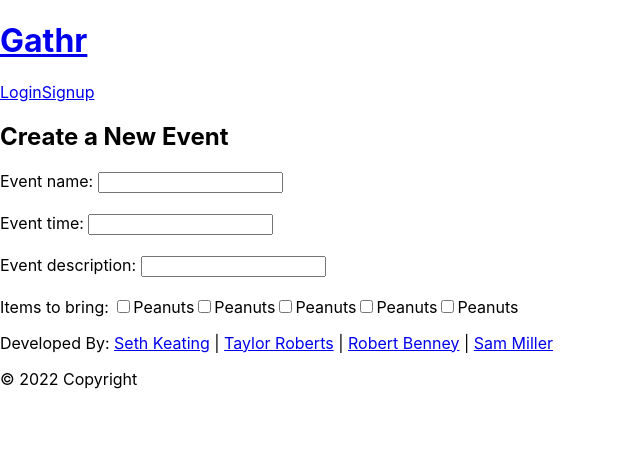
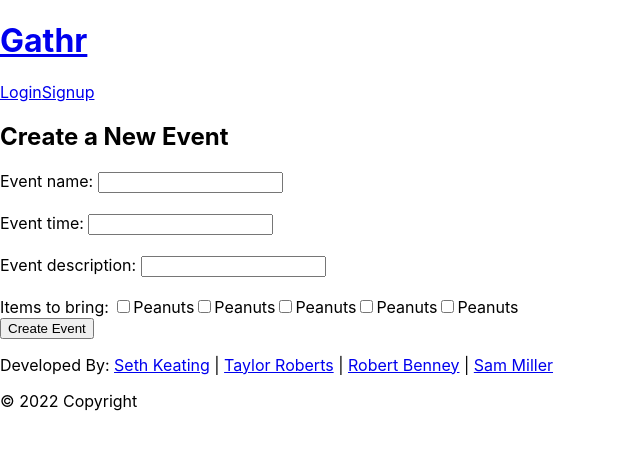
Before and after one commit to Rbenney15/gathr, a React (Create React App) app in the folder client/: page /create-event in a window 1280 px wide. Shown: the top 450 px of the page, without its empty margins (0-640 px from the left). Built offline with nearby package versions, Linux system fonts and the light colour scheme.

Commit message:
added links to eventcreate, event, rsvp

```diff
--- a/client/src/App.js
+++ b/client/src/App.js
@@ -9,14 +9,16 @@ import {
 import { setContext } from "@apollo/client/link/context";
 
 import Login from "../src/components/Login";
+import Signup from "./components/signup";
+
 import Nav from "./components/navbar";
 import HomePage from "./components/homepage";
-import Signup from "./components/signup";
+import Footer from "./components/footer";
+
 import UserDash from "./components/dashboard";
 import CreateEvent from "./components/EventCreate";
+import Event from "./components/event";
 import Rsvp from "./components/Rsvp";
-import Footer from "./components/footer";
-
 
 const httpLink = createHttpLink({
   uri: "http://localhost:3001/graphql",
@@ -49,9 +51,10 @@ function App() {
               <Route path="/login" element={<Login />} />
               <Route path="/signup" element={<Signup />} />
               <Route path="/userdash" element={<UserDash />}>
-                <Route path=":id" element={<UserDash />} />
+                <Route path="event" element={<Event />} />
+                <Route path=":eventId" element={<UserDash />} />
               </Route>
-              <Route path='/create-event' element={<CreateEvent />}>
+              <Route path="/create-event" element={<CreateEvent />}>
                 <Route path=":id" element={<CreateEvent />} />
                 <Route path="rsvp" element={<Rsvp />} />
               </Route>
--- a/client/src/components/EventCreate.jsx
+++ b/client/src/components/EventCreate.jsx
@@ -1,4 +1,5 @@
 import React from "react";
+import { Link } from 'react-router-dom';
 
 function CreateEvent () {
     return (
@@ -33,6 +34,9 @@ function CreateEvent () {
                     <input type='checkbox'></input>
                     <label>Peanuts</label>
                 </div>
+                <Link to="/event:id">
+                    <button>Create Event</button>
+                </Link>
             </form>
         </div>
     )
--- a/client/src/components/Login.jsx
+++ b/client/src/components/Login.jsx
@@ -1,6 +1,7 @@
 import React, { useState } from 'react';
 import { useMutation } from '@apollo/client';
 import { LOGIN_USER } from '../utils/mutations';
+import { Link } from 'react-router-dom';
 
 import Auth from '../utils/auth';
 
@@ -64,9 +65,12 @@ const Login = (props) => {
                 value={formState.password}
                 onChange={handleChange}
               />
-              <button className="btn d-block w-100" type="submit">
-                Submit
-              </button>
+              {/* <Link to={`/userdash/${user.name}`}> */}
+              <Link to='/userdash'>
+                <button className="btn d-block w-100" type="submit">
+                  Submit
+                </button>
+              </Link>
             </form>
 
             {error && <div>Login failed</div>}
--- a/client/src/components/homepage.jsx
+++ b/client/src/components/homepage.jsx
@@ -23,7 +23,6 @@ function HomePage ({updatePage}) {
                 Host, Plan, Gather
             </h3>
             <Link to='/login'>
-
                 <button>Create Event</button>
             </Link>
         </div>
```
